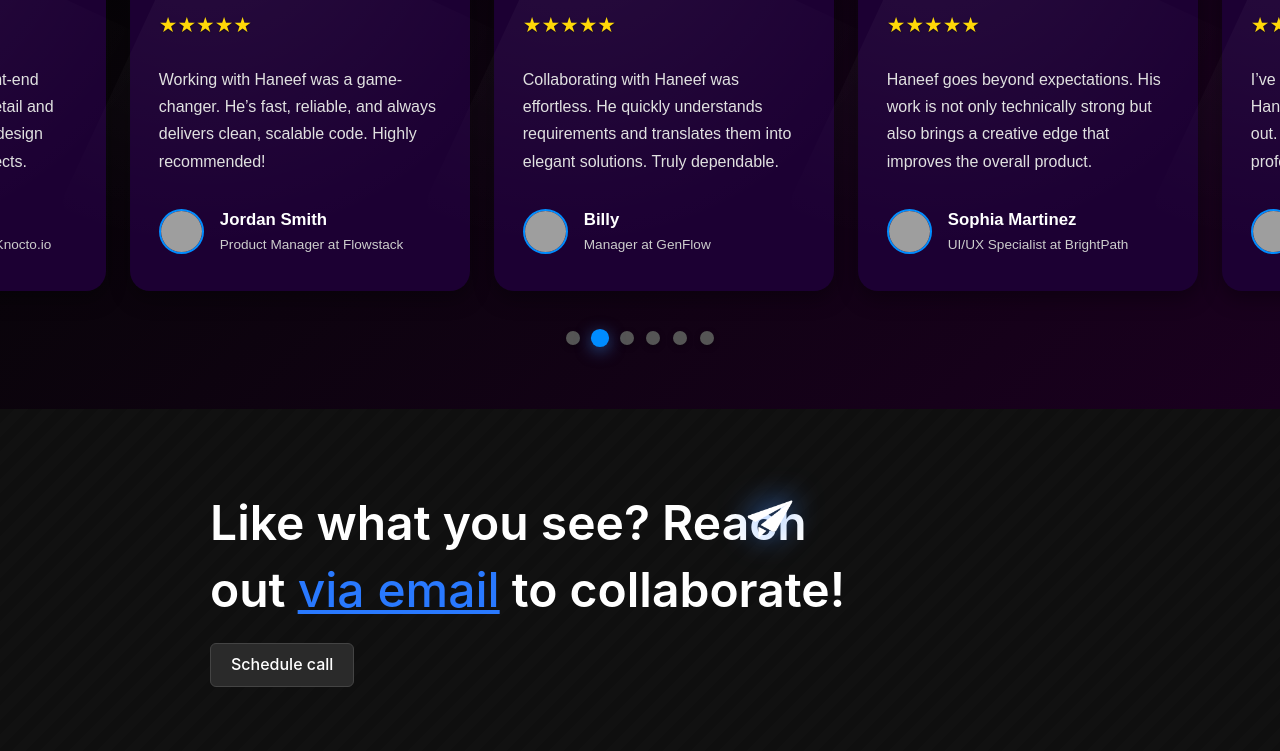
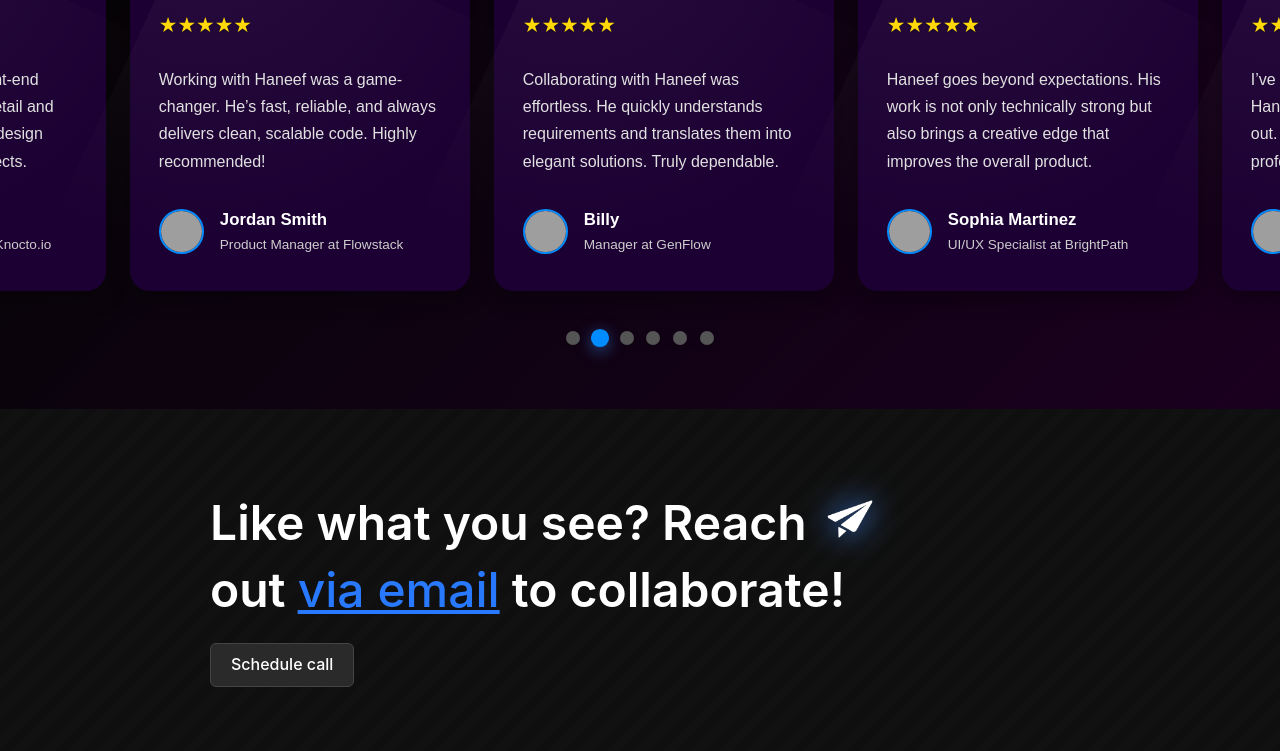
Before and after one commit to Haneef7391/HaneefSk, a plain HTML site: page index.html in a window 1280 px wide. Shown: the part 2272-3023 px from the top of the page. Drawn offline with nearby package versions, Linux system fonts and the light colour scheme; grey boxes are pictures that could not be loaded.

Commit message:
Update styles.css
Adjusted the paperrocket img

```diff
--- a/styles.css
+++ b/styles.css
@@ -697,7 +697,7 @@
   .paperrocket {
     position: absolute;
     top: 80px;
-    right: 480px;
+    right: 400px;
     width: 60px;
     height: auto;
     z-index: 10;
```
